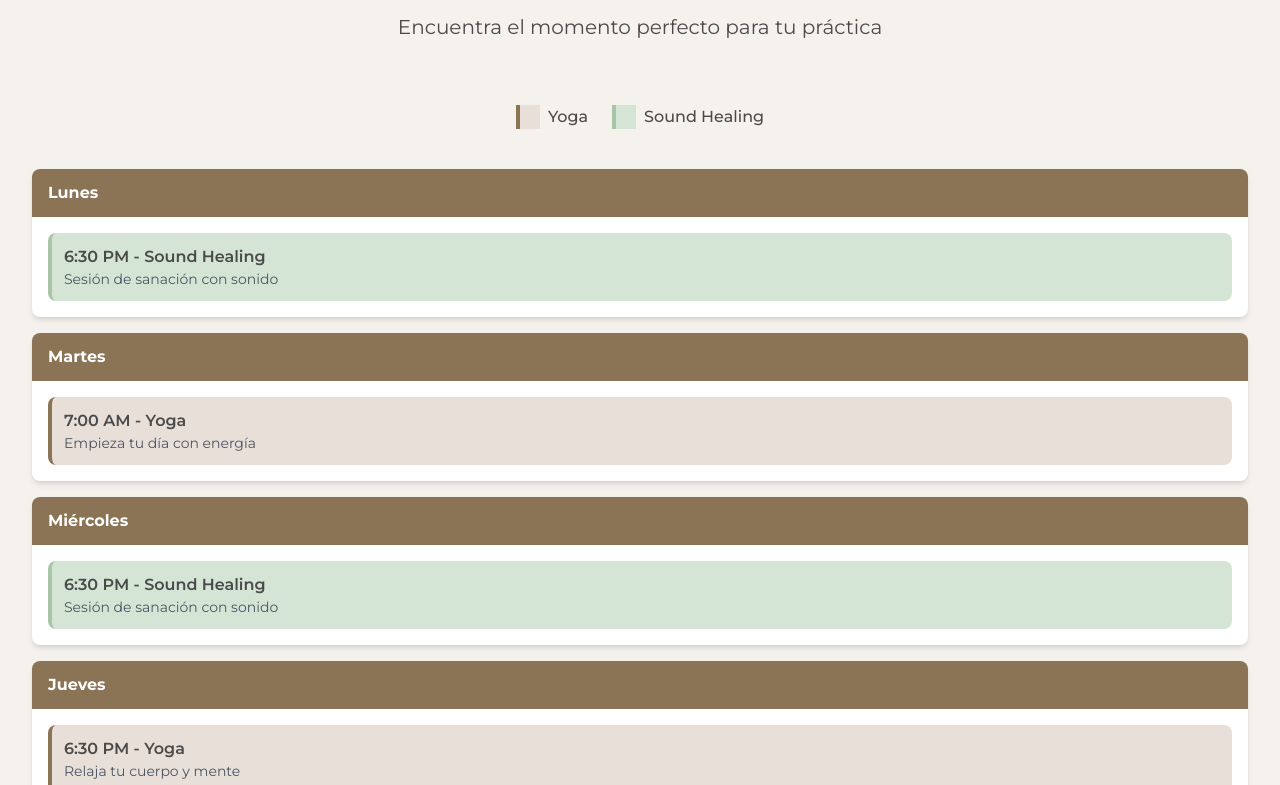
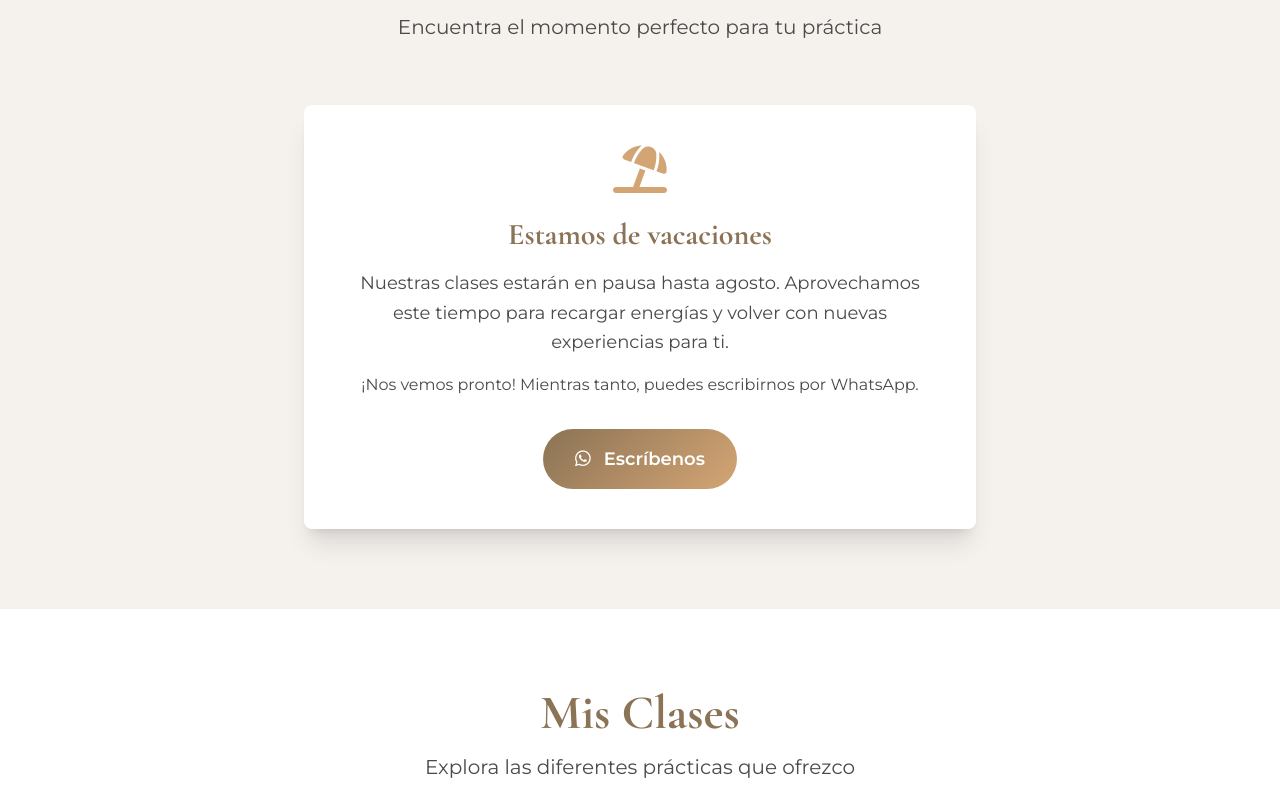
Before and after one commit to sofiameag-com/yoga-by-sofiameag-landing-page, a plain HTML site: page index.html in a window 1280 px wide. Shown: the part 2015-2800 px from the top of the page. Drawn offline with nearby package versions, Linux system fonts and the light colour scheme.

Commit message:
fix: Pause class schedules and show vacation notice until August
Co-authored-by: Cursor <cursoragent@cursor.com>

```diff
--- a/index.html
+++ b/index.html
@@ -192,7 +192,7 @@
             </p>
             <div class="flex flex-col sm:flex-row gap-4 justify-center">
                 <a href="#schedule" class="btn-primary text-white px-8 py-4 rounded-full text-lg font-semibold inline-block">
-                    Ver Horarios
+                    Aviso de Vacaciones
                 </a>
                 <a href="#contact" class="bg-white text-[#8B7355] px-8 py-4 rounded-full text-lg font-semibold inline-block hover:bg-opacity-90 transition-all">
                     Reserva tu Clase
@@ -260,77 +260,18 @@
                 <p class="text-xl text-[#4A4A4A]">Encuentra el momento perfecto para tu práctica</p>
             </div>
 
-            <!-- Schedule Legend -->
-            <div class="flex flex-wrap justify-center gap-6 mb-10">
-                <div class="flex items-center">
-                    <div class="w-6 h-6 bg-[#E8DFD8] border-l-4 border-[#8B7355] mr-2"></div>
-                    <span class="text-[#4A4A4A] font-medium">Yoga</span>
-                </div>
-                <div class="flex items-center">
-                    <div class="w-6 h-6 bg-[#D5E5D5] border-l-4 border-[#A8C5A8] mr-2"></div>
-                    <span class="text-[#4A4A4A] font-medium">Sound Healing</span>
-                </div>
-            </div>
-
-            <!-- Mobile Schedule -->
-            <div class="space-y-4">
-                <!-- Monday -->
-                <div class="bg-white rounded-lg shadow-md overflow-hidden">
-                    <div class="bg-[#8B7355] text-white px-4 py-3 font-bold">Lunes</div>
-                    <div class="p-4 space-y-3">
-                        <div class="class-sound rounded-lg p-3">
-                            <div class="font-semibold text-[#4A4A4A]">6:30 PM - Sound Healing</div>
-                            <div class="text-sm text-gray-600">Sesión de sanación con sonido</div>
-                        </div>
-                    </div>
-                </div>
-
-                <!-- Tuesday -->
-                <div class="bg-white rounded-lg shadow-md overflow-hidden">
-                    <div class="bg-[#8B7355] text-white px-4 py-3 font-bold">Martes</div>
-                    <div class="p-4 space-y-3">
-                        <div class="class-yoga rounded-lg p-3">
-                            <div class="font-semibold text-[#4A4A4A]">7:00 AM - Yoga</div>
-                            <div class="text-sm text-gray-600">Empieza tu día con energía</div>
-                        </div>
-                    </div>
-                </div>
-
-                <!-- Wednesday -->
-                <div class="bg-white rounded-lg shadow-md overflow-hidden">
-                    <div class="bg-[#8B7355] text-white px-4 py-3 font-bold">Miércoles</div>
-                    <div class="p-4 space-y-3">
-                        <div class="class-sound rounded-lg p-3">
-                            <div class="font-semibold text-[#4A4A4A]">6:30 PM - Sound Healing</div>
-                            <div class="text-sm text-gray-600">Sesión de sanación con sonido</div>
-                        </div>
-                    </div>
-                </div>
-
-                <!-- Thursday -->
-                <div class="bg-white rounded-lg shadow-md overflow-hidden">
-                    <div class="bg-[#8B7355] text-white px-4 py-3 font-bold">Jueves</div>
-                    <div class="p-4 space-y-3">
-                        <div class="class-yoga rounded-lg p-3">
-                            <div class="font-semibold text-[#4A4A4A]">6:30 PM - Yoga</div>
-                            <div class="text-sm text-gray-600">Relaja tu cuerpo y mente</div>
-                        </div>
-                    </div>
-                </div>
-
-                <!-- Friday-Sunday -->
-                <div class="bg-white rounded-lg shadow-md overflow-hidden">
-                    <div class="bg-[#8B7355] text-white px-4 py-3 font-bold">Viernes - Domingo</div>
-                    <div class="p-4">
-                        <p class="text-[#4A4A4A] text-center">Clases privadas disponibles</p>
-                    </div>
-                </div>
-            </div>
-
-            <div class="text-center mt-12">
-                <p class="text-lg text-[#4A4A4A] mb-6">¿Buscas un horario personalizado?</p>
-                <a href="#contact" class="btn-primary text-white px-8 py-4 rounded-full text-lg font-semibold inline-block">
-                    Consulta Clases Privadas
+            <!-- Vacation Notice -->
+            <div class="max-w-2xl mx-auto bg-white rounded-lg shadow-xl p-10 text-center">
+                <i class="fas fa-umbrella-beach text-[#D4A574] text-5xl mb-6"></i>
+                <h3 class="text-3xl font-bold text-[#8B7355] mb-4">Estamos de vacaciones</h3>
+                <p class="text-lg text-[#4A4A4A] mb-4 leading-relaxed">
+                    Nuestras clases estarán en pausa hasta agosto. Aprovechamos este tiempo para recargar energías y volver con nuevas experiencias para ti.
+                </p>
+                <p class="text-[#4A4A4A] mb-8">
+                    ¡Nos vemos pronto! Mientras tanto, puedes escribirnos por WhatsApp.
+                </p>
+                <a href="https://wa.me/573116155931" target="_blank" rel="noopener noreferrer" class="btn-primary text-white px-8 py-4 rounded-full text-lg font-semibold inline-block">
+                    <i class="fab fa-whatsapp mr-2"></i> Escríbenos
                 </a>
             </div>
         </div>
@@ -371,7 +312,7 @@
                         </ul>
                         <div class="text-center">
                             <span class="inline-block bg-[#8B7355] text-white px-4 py-2 rounded-full text-sm font-semibold">
-                                Martes 7:00 AM | Jueves 6:30 PM
+                                En pausa hasta agosto
                             </span>
                         </div>
                     </div>
@@ -403,7 +344,7 @@
                         </ul>
                         <div class="text-center">
                             <span class="inline-block bg-[#A8C5A8] text-white px-4 py-2 rounded-full text-sm font-semibold">
-                                Lunes y Miércoles 6:30 PM
+                                En pausa hasta agosto
                             </span>
                         </div>
                     </div>
@@ -472,7 +413,11 @@
             <div class="grid md:grid-cols-2 gap-12">
                 <!-- Contact Form -->
                 <div class="bg-[#F5F1ED] rounded-lg shadow-xl p-8">
-                    <h3 class="text-2xl font-bold text-[#8B7355] mb-6">Reserva tu Clase</h3>
+                    <h3 class="text-2xl font-bold text-[#8B7355] mb-4">Reserva tu Clase</h3>
+                    <p class="text-[#4A4A4A] mb-6 bg-white rounded-lg p-4 border-l-4 border-[#D4A574]">
+                        <i class="fas fa-info-circle text-[#D4A574] mr-2"></i>
+                        Las clases están en pausa hasta agosto. Puedes escribirnos y te avisaremos cuando retomemos.
+                    </p>
                     <form id="contact-form" class="space-y-6">
                         <div>
                             <label class="block text-[#4A4A4A] font-semibold mb-2">Nombre Completo</label>
@@ -547,8 +492,8 @@
                                 <div>
                                     <h4 class="font-semibold text-[#4A4A4A]">Horarios</h4>
                                     <p class="text-[#4A4A4A]">
-                                        Yoga: Martes 7:00 AM | Jueves 6:30 PM<br>
-                                        Sound Healing: Lunes y Miércoles 6:30 PM
+                                        Clases en pausa hasta agosto.<br>
+                                        Escríbenos por WhatsApp para más información.
                                     </p>
                                 </div>
                             </div>
```
